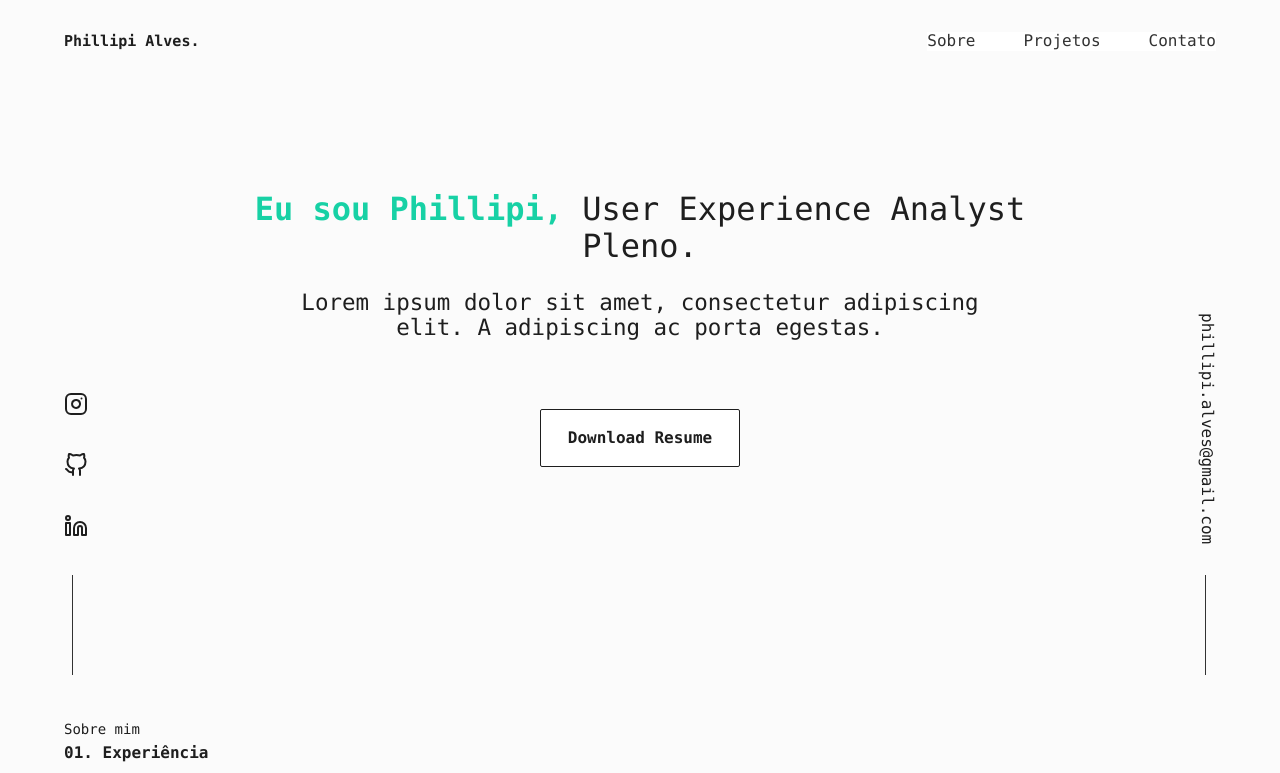
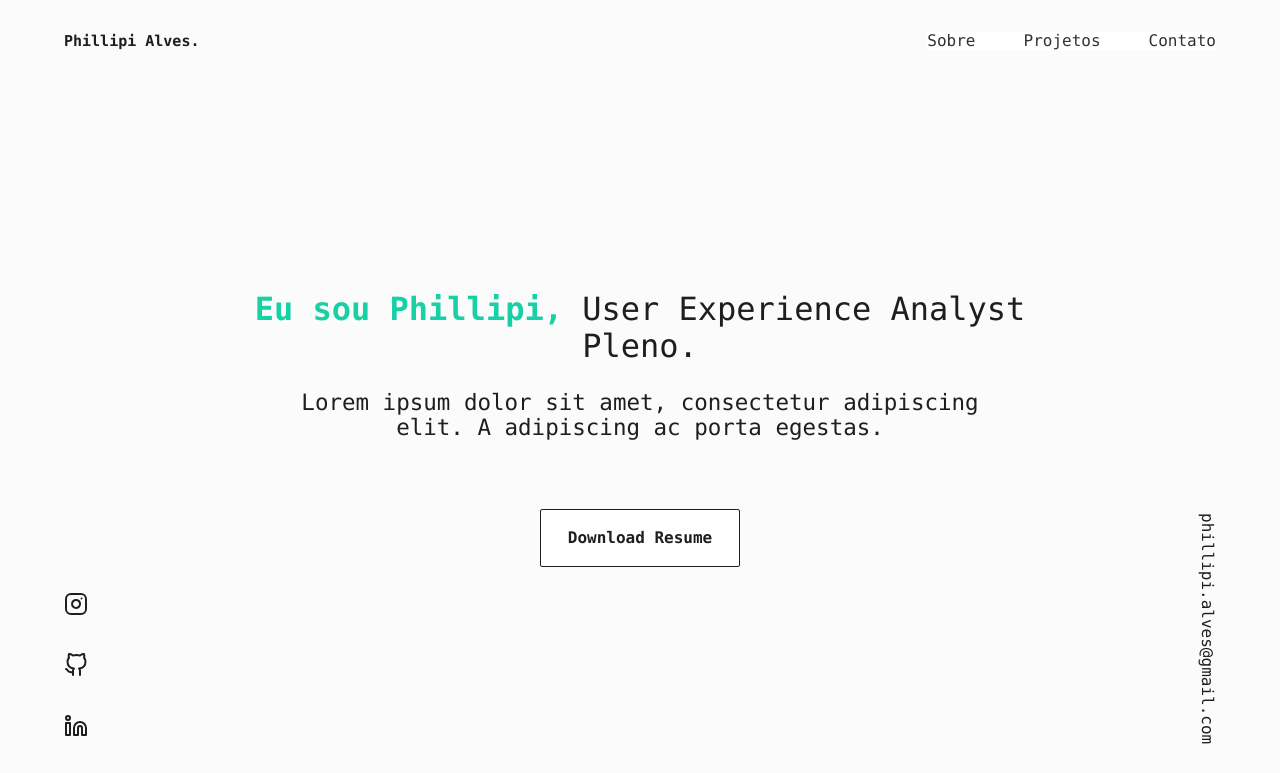
Before and after one commit to Phixelz/MyPortfolio, a Next.js app: page / in a window 1280 px wide. Shown: the top 773 px of the page. Built offline with nearby package versions, Linux system fonts and the light colour scheme.

Commit message:
update build

```diff
--- a/src/components/Hero/styles.module.scss
+++ b/src/components/Hero/styles.module.scss
@@ -2,6 +2,7 @@
   padding: 8rem 2.4rem;
 
   max-width: 1200px;
+
 
   flex-direction: column;
   align-items: left;
@@ -10,7 +11,6 @@
   background-color: transparent;
 
   display: flex;
-  flex-direction: column;
 
   position: relative;
 
@@ -137,7 +137,8 @@
   }
 
   @media (min-width: '1200px') {
-    padding: 14rem 20.4rem;
+    padding: 24rem 20.4rem;
+    min-height: 100vh;
 
     ul[class="email"] {
       right: 2.4rem;
```
